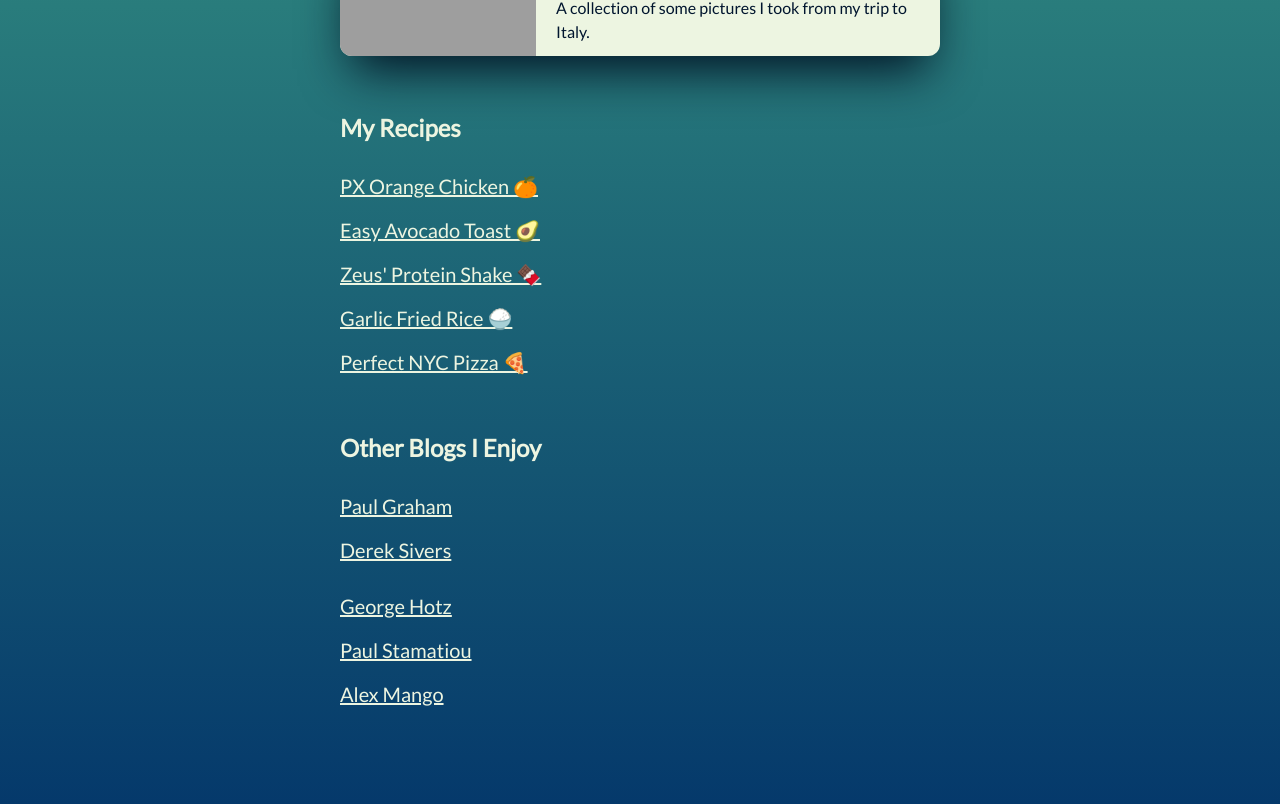
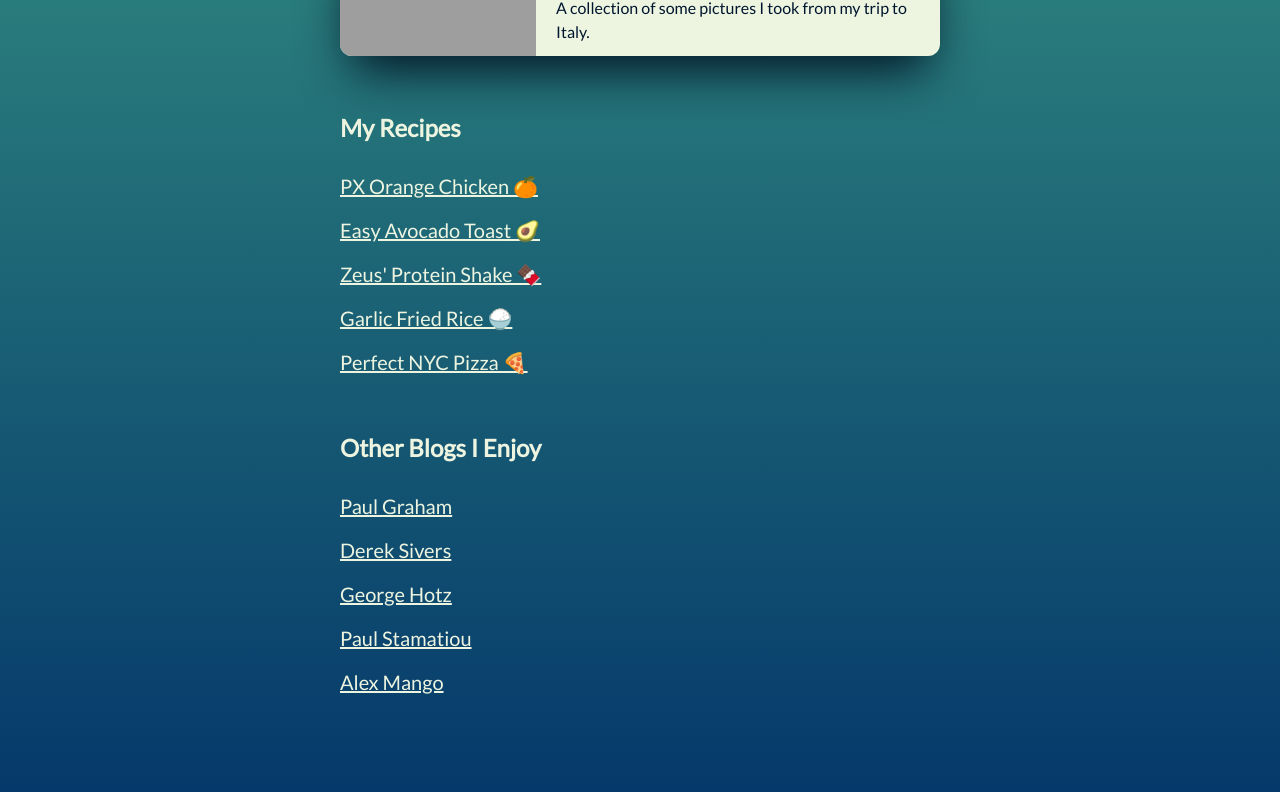
Before and after one commit to jwmke/personal-website, a Next.js app: page /blog in a window 1280 px wide. Shown: the part 1124-1928 px from the top of the page. Built offline with nearby package versions, Linux system fonts and the light colour scheme; grey boxes are pictures that could not be loaded.

Commit message:
spacing adjustment

```diff
--- a/pages/blog/index.tsx
+++ b/pages/blog/index.tsx
@@ -62,7 +62,7 @@ const Blog: NextPage = () => {
             <div className='text-xl mt-4'>
               <a href='https://sive.rs/blog' target="_blank" rel="noreferrer"><span className='hover:text-teal underline hover:cursor-nesw-resize'>Derek Sivers</span></a>
             </div>
-            <div className='text-xl mt-7'>
+            <div className='text-xl mt-4'>
               <a href='https://geohot.github.io/blog/' target="_blank" rel="noreferrer"><span className='hover:text-teal underline hover:cursor-nesw-resize'>George Hotz</span></a>
             </div>
             <div className='text-xl mt-4'>
```
